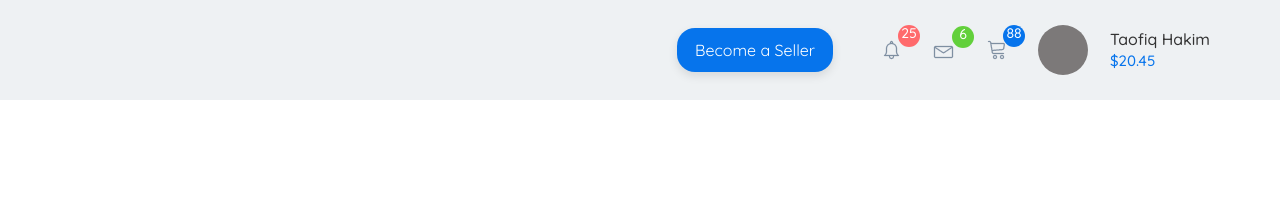
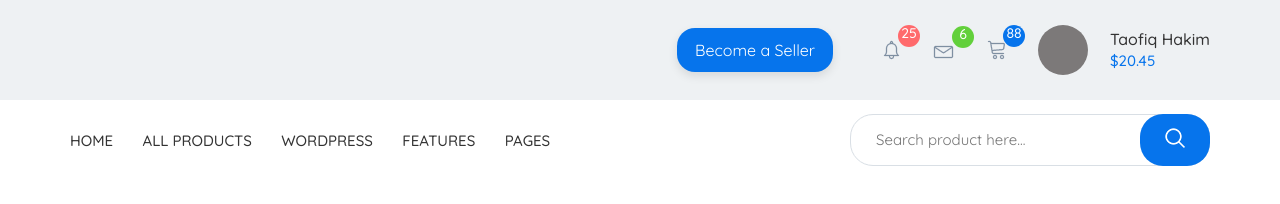
Before and after one commit to demi24/martplace.github.io, a website: page app/index.html in a window 1280 px wide. Drawn offline with nearby package versions, Linux system fonts and the light colour scheme; files that its build step writes are made by us from their sources.

Commit message:
added header menu and search

```diff
--- a/app/index.html
+++ b/app/index.html
@@ -37,9 +37,29 @@
           <div class="user__login">Taofiq Hakim
             <span>$20.45</span>
           </div>
-
         </div>
       </div>
+    </div>
+    <div class="header__menu">
+      <div class="container">
+        <div class="header__menu-inner">
+<nav class="menu__list">
+  <ul>
+    <li><a href="#">HOME</a></li>
+    <li><a href="#">all products</a></li>
+    <li><a href="#">wordpress</a></li>
+    <li><a href="#">features</a></li>
+    <li><a href="#">Pages</a></li>
+  </ul>
+</nav>
+<div class="header__menu-search">
+  <form action="">
+    <input type="text" placeholder="Search product here...">
+    <button type="submit"><img src="img/icons/search.png" alt=""></button>
+  </form>
+</div>
+      </div>
+    </div>
     </div>
     </div>
   </header>
--- a/app/scss/style.scss
+++ b/app/scss/style.scss
@@ -49,11 +49,9 @@
 }
 .user-icons {
   position: relative;
-
 }
-.user-icons img{
-    vertical-align: middle;
-
+.user-icons img {
+  vertical-align: middle;
 }
 .notific {
   color: #fff;
@@ -66,7 +64,7 @@
   font-size: 14px;
   text-align: center;
   font-weight: 500;
-  }
+}
 
 .notific-red {
   background-color: #ff6a6c;
@@ -77,6 +75,54 @@
 .notific-blue {
   background-color: $blue-text;
 }
+.header__menu {
+  background-color: #fff;
+  &-inner {
+    display: flex;
+    justify-content: space-between;
+    align-items: center;
+    height: 80px;
+  }
+}
+.menu__list li {
+  display: inline-block;
+  color: $header-text;
+  font-size: 15px;
+  font-weight: 500;
+  text-transform: uppercase;
+  & + li {
+    margin-left: 25px;
+  }
+}
+.header__menu-search {
+  position: relative;
+  max-width: 360px;
+  width: 100%;
+}
+.header__menu-search input {
+  color: #898f96;
+  font-size: 15px;
+  border-radius: 23px;
+  border: 1px solid #d9dfe5;
+  padding: 16px 0px 16px 25px;
+  outline: none;
+  max-width: 360px;
+  width: 100%;
+  display: block;
+}
+.header__menu-search{
+  button{
+    position: absolute;
+    border: none;
+    background-color: transparent;
+    border-radius: 23px;
+    background-color: $blue-text;
+    right: 0;
+    top: 0;
+    height: 100%;
+    width: 70px;
 
 
+  }
+}
 @import "media";
```
Also changed, not shown: app/img/icons/search.png (added).
